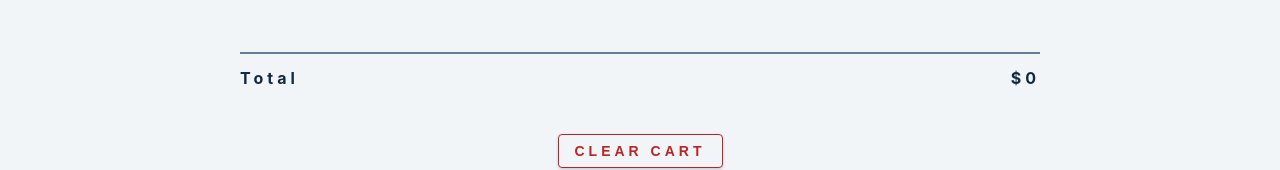
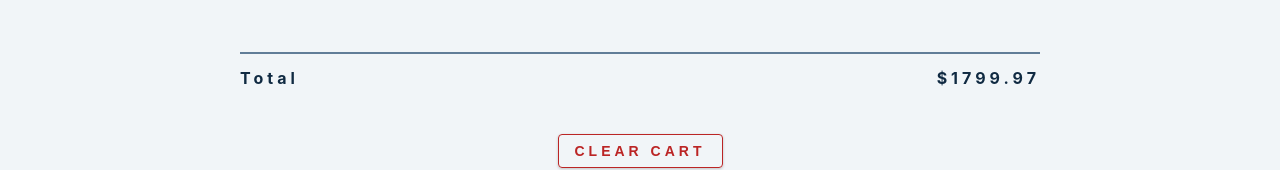
Before and after one commit to eslamsobhy/cart-app, a React (Create React App) app: page / in a window 1280 px wide. Shown: the part 546-716 px from the top of the page. Built offline with nearby package versions, Linux system fonts and the light colour scheme.

Commit message:
not even a good try

```diff
--- a/src/CartContainer.js
+++ b/src/CartContainer.js
@@ -1,9 +1,13 @@
-import React from "react";
+import React, { useEffect } from "react";
 import CartItem from "./CartItem";
 import { useGlobalContext } from "./context";
 
 const CartContainer = () => {
-  const { cart, total, clearCart } = useGlobalContext();
+  const { cart, total, clearCart, getTotal } = useGlobalContext();
+
+  useEffect(() => {
+    getTotal();
+  }, [cart]);
 
   if (cart.length === 0) {
     return (
--- a/src/context.js
+++ b/src/context.js
@@ -32,6 +32,10 @@ const AppProvider = ({ children }) => {
     dispatch({ type: "DECREASE", payload: id });
   };
 
+  const getTotal = () => {
+    dispatch({ type: "GET_TOTAL" });
+  };
+
   return (
     <AppContext.Provider
       value={{
@@ -40,6 +44,7 @@ const AppProvider = ({ children }) => {
         clearItem,
         increase,
         decrease,
+        getTotal,
       }}
     >
       {children}
--- a/src/reducer.js
+++ b/src/reducer.js
@@ -29,6 +29,14 @@ const reducer = (state, action) => {
       .filter((item) => item.amount !== 0); //
     return { ...state, cart: cartTemp };
   }
+
+  if (action.type === "GET_TOTAL") {
+    let totalTemp = state.total;
+    state.cart.map((item) => {
+      totalTemp += item.price * item.amount;
+    });
+    return { ...state, total: totalTemp };
+  }
 };
 
 export default reducer;
```
